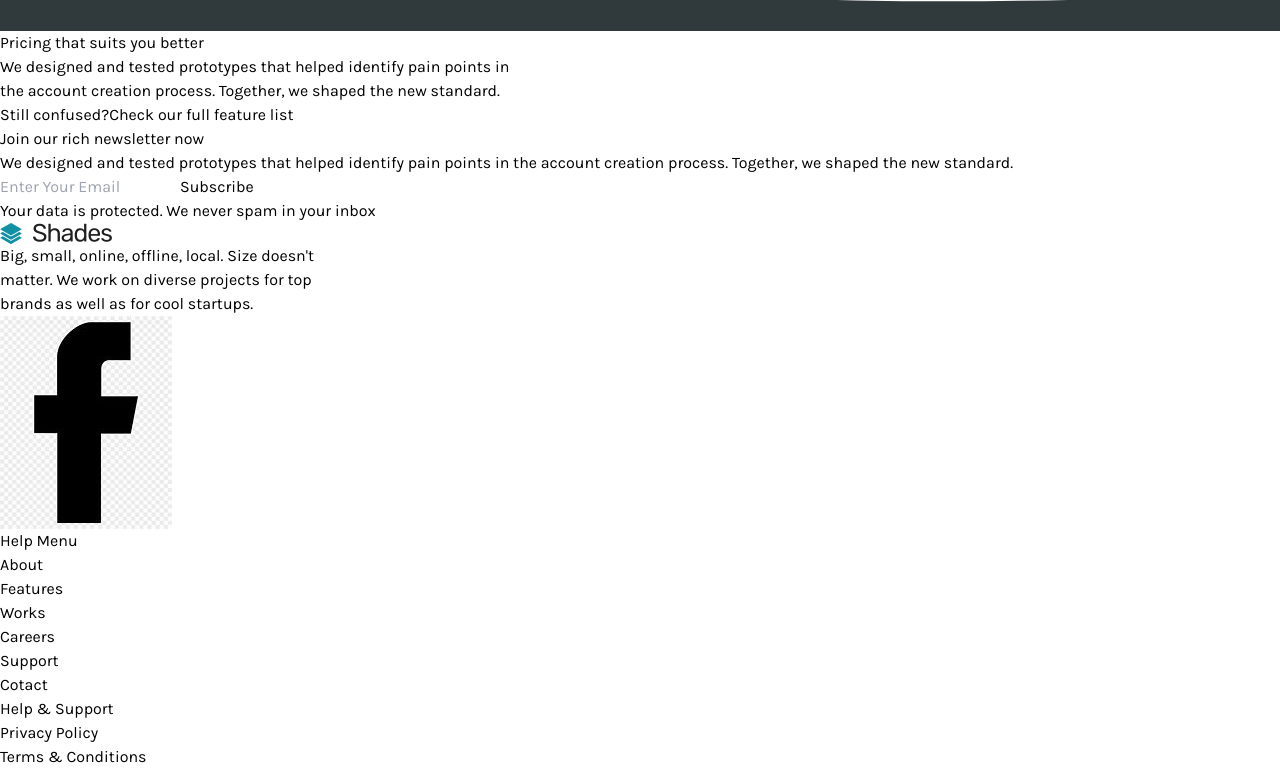
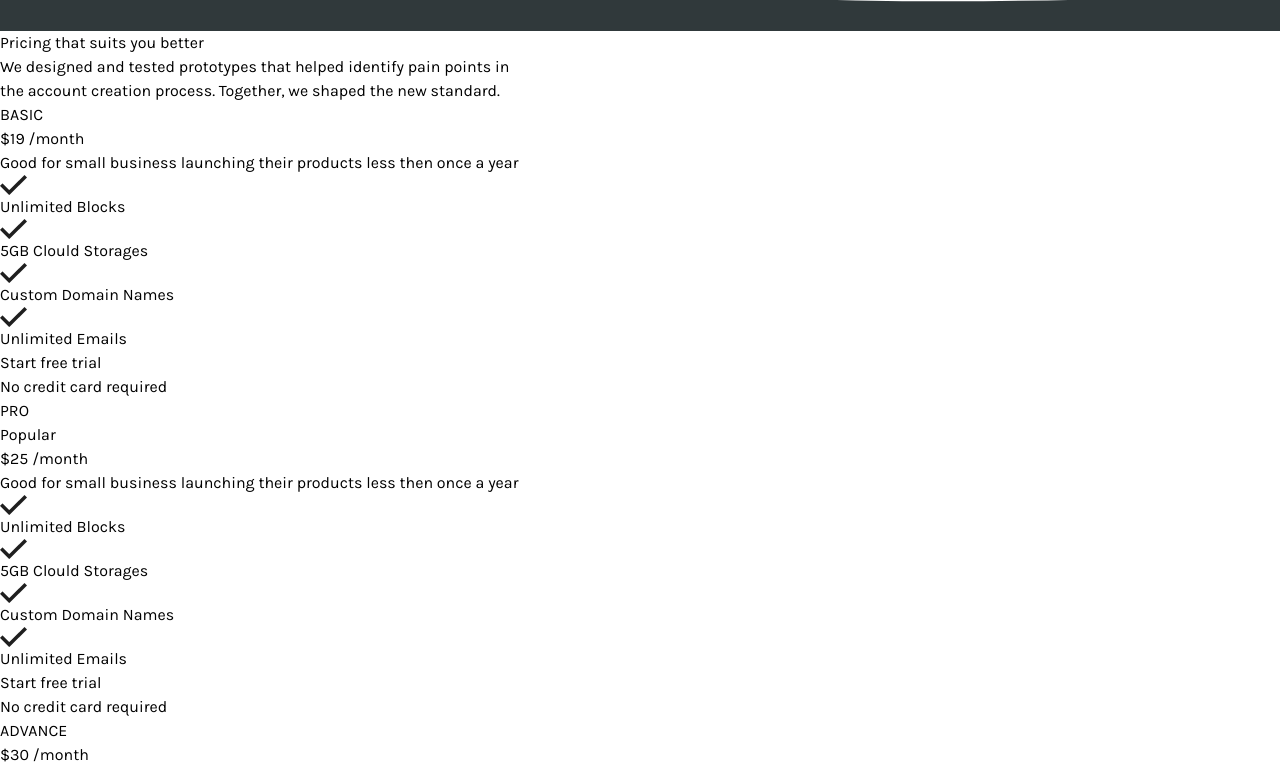
Before and after one commit to M-Muiz/Shades-Clone, a React (Vite) app: page / in a window 1280 px wide. Shown: the part 3042-3813 px from the top of the page. Built offline with nearby package versions, Linux system fonts and the light colour scheme.

Commit message:
complete

```diff
--- a/src/components/Pricing/Card.tsx
+++ b/src/components/Pricing/Card.tsx
@@ -1,9 +1,40 @@
-import React from 'react'
+import check from "../../assets/blackCheck.png"
 
-const Card = () => {
+const Card = ({ data, ind }: any) => {
     return (
-        <div className='bg-white p-4'>
-
+        <div className="bg-white p-8 w-[360px] rounded-md flex flex-col gap-6 relative" key={ind}>
+            {data.isPopular ? (
+                <div className="absolute top-0 left-0 right-0 bg-red-700 w-full h-2" />
+            ) : ("")}
+            <h5 className="relative">{data.name}
+                {
+                    data.isPopular ? (
+                        <div className="bg-red-300/90 p-2 max-w-max rounded-[100px] absolute top-0 right-1 text-sm text-white font-semibold">Popular</div>
+                    ) : ("")
+                }
+            </h5>
+            <h2 className='text-2xl font-semibold'>${data.price} <span className='text-sm'>/month</span></h2>
+            <p className='text-sm'>Good for small business launching their products less then once a year</p>
+            <div className="flex items-center gap-2">
+                <img className="h-3 w-3 object-contain" src={check} alt="check" />
+                <h4 className={`${data.blocks ? "" : "line-through"}`}>Unlimited Blocks</h4>
+            </div>
+            <div className="flex items-center gap-2">
+                <img className="h-3 w-3 object-contain" src={check} alt="check" />
+                <h4 className={`${data.cloud ? "" : "line-through"}`}>5GB Clould Storages</h4>
+            </div>
+            <div className="flex items-center gap-2">
+                <img className="h-3 w-3 object-contain" src={check} alt="check" />
+                <h4 className={`${data.domain ? "" : "line-through"}`}>Custom Domain Names</h4>
+            </div>
+            <div className="flex items-center gap-2">
+                <img className="h-3 w-3 object-contain" src={check} alt="check" />
+                <h4 className={`${data.emails ? "" : "line-through"}`}>Unlimited Emails</h4>
+            </div>
+            <div>
+                <button className="bg-[#1290a4] text-white p-3 w-36 font-semibold tracking-wider rounded-md text-sm h-12">Start free trial</button>
+                <p className="text-sm">No credit card required</p>
+            </div>
         </div>
     )
 }
--- a/src/components/Pricing/Pricing.tsx
+++ b/src/components/Pricing/Pricing.tsx
@@ -2,15 +2,50 @@ import pricingBorder from "../../assets/pricingBorder.svg"
 import Card from "./Card"
 
 const Pricing = () => {
+  const data = [
+    {
+      name: "BASIC",
+      price: 19,
+      blocks: true,
+      cloud: true,
+      domain: false,
+      emails: false,
+      isPopular: false
+    },
+    {
+      name: "PRO",
+      price: 25,
+      blocks: true,
+      cloud: true,
+      domain: true,
+      emails: false,
+      isPopular: true
+    },
+    {
+      name: "ADVANCE",
+      price: 30,
+      blocks: true,
+      cloud: true,
+      domain: true,
+      emails: true,
+      isPopular: false
+    },
+  ];
   return (
     <div className="mt-20">
       <img src={pricingBorder} alt="pricingBorder" />
-      <div className="bg-[#30393b] -mt-4 pb-10 flex flex-col gap-6">
+      <div className="bg-[#30393b] -mt-4 pb-10 flex flex-col gap-10">
         <h1 className="text-4xl text-center text-white font-semibold">Pricing that suits you better</h1>
         <p className="text-slate-300/80 text-lg text-center">
           We designed and tested prototypes that helped identify pain points in<br /> the account creation process. Together, we shaped the new standard.
         </p>
-        <Card />
+        <div className="flex flex-wrap max-w-6xl mx-auto gap-4">
+          {
+            data.map((item, ind) => (
+              <Card data={item} ind={ind} />
+            ))
+          }
+        </div>
         <p className="text-slate-300/80 text-lg text-center">
           Still confused?
           <span className="text-white hover:underline ml-3 cursor-pointer">
```
Also changed, not shown: src/assets/blackCheck.png (added).
